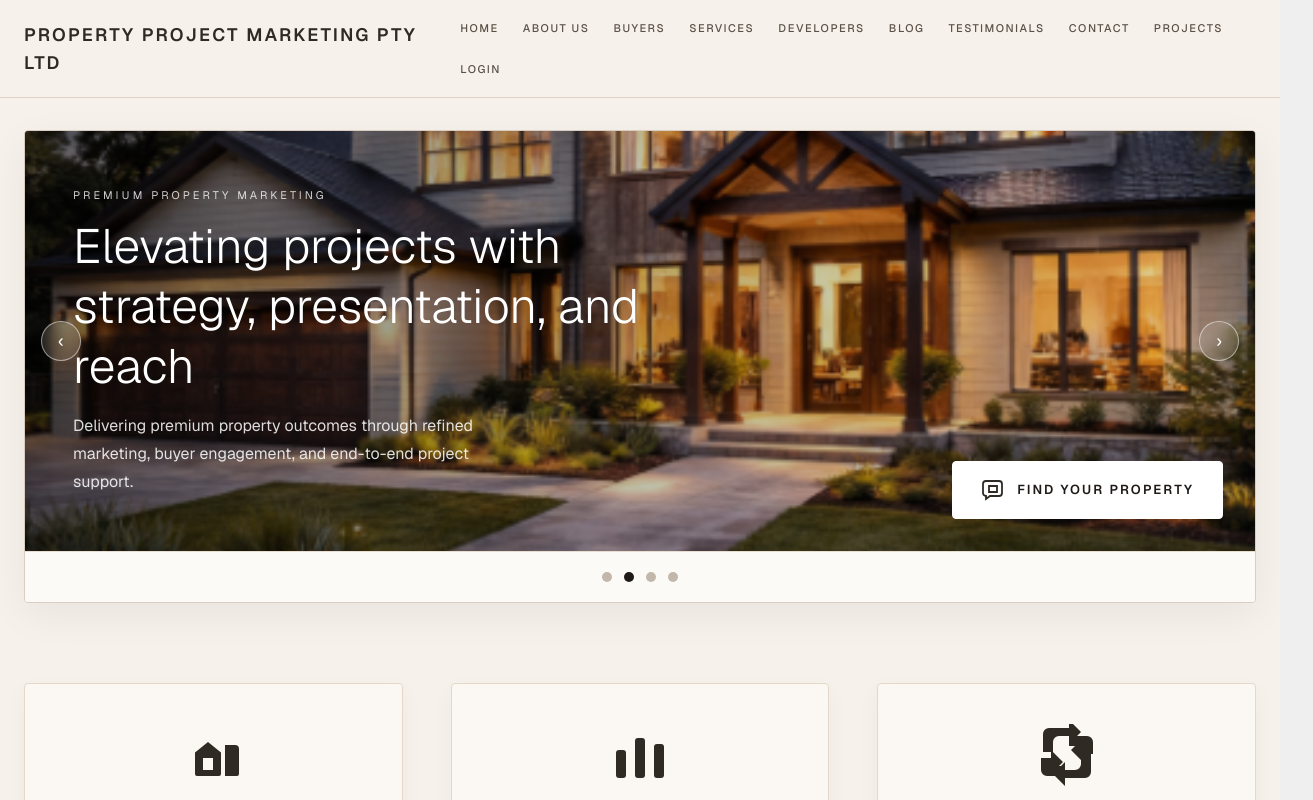
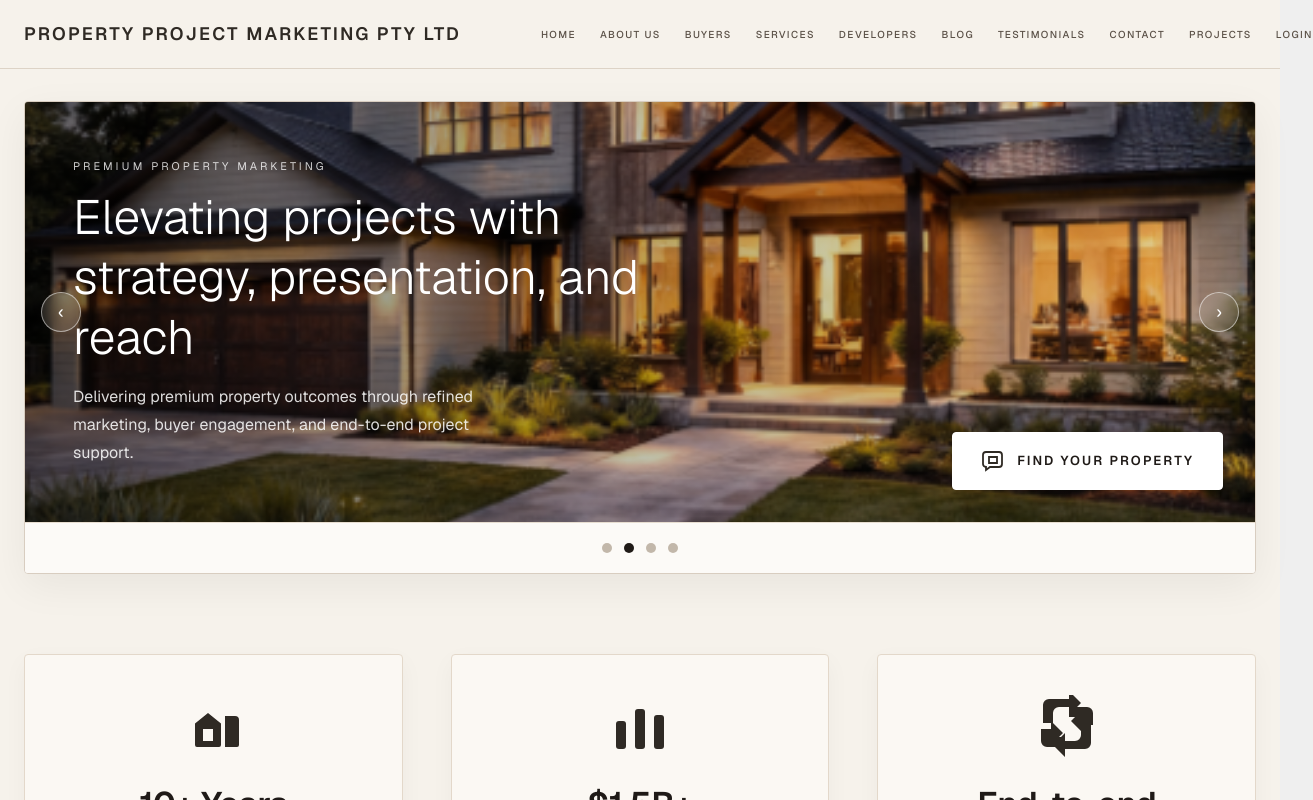
Before and after one commit to nedgerrard-ctrl/Propertied, a Next.js app in the folder ppm/: page / in a window 1280 px wide. Shown: the top 800 px of the page, 1313 px wide, since content can reach past the window. Built offline with nearby package versions, Linux system fonts and the light colour scheme.

Commit message:
Nav bar UI improved

```diff
--- a/ppm/app/page.tsx
+++ b/ppm/app/page.tsx
@@ -81,11 +81,11 @@ export default function Home() {
     <main className="min-h-screen w-full bg-[#f6f2eb] text-[#1f1a17]">
       <header className="border-b border-[#ddd3c6] bg-[#f6f2eb]/95 backdrop-blur">
         <div className="mx-auto flex max-w-7xl flex-col gap-4 px-6 py-5 md:flex-row md:items-center md:justify-between">
-          <div className="text-lg font-semibold tracking-[0.12em] text-[#2f2a24] uppercase">
+          <div className="shrink-0 text-lg font-semibold tracking-[0.12em] text-[#2f2a24] uppercase">
             Property Project Marketing Pty Ltd
           </div>
 
-          <nav className="flex flex-wrap gap-5 text-[11px] font-medium uppercase tracking-[0.14em] text-[#5b5147] md:gap-6">
+          <nav className="ml-16 flex items-center gap-6 whitespace-nowrap text-[10px] font-medium uppercase tracking-[0.14em] text-[#5b5147]">
             <a href="/" className="transition hover:text-[#1f1a17]">
               Home
             </a>
```
